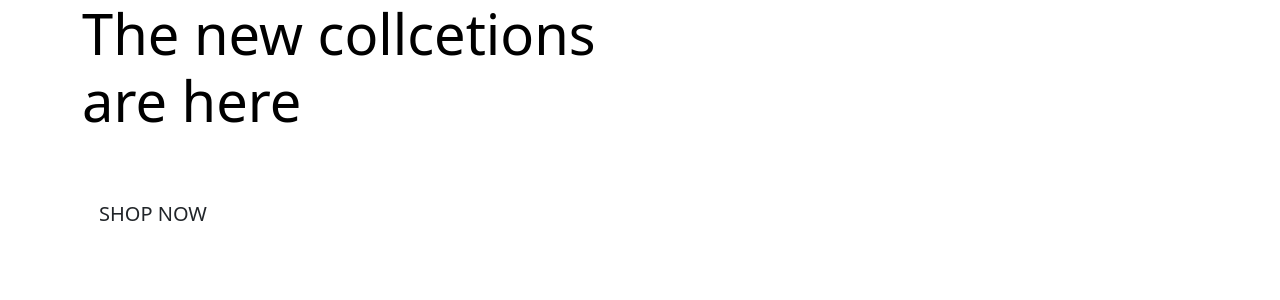
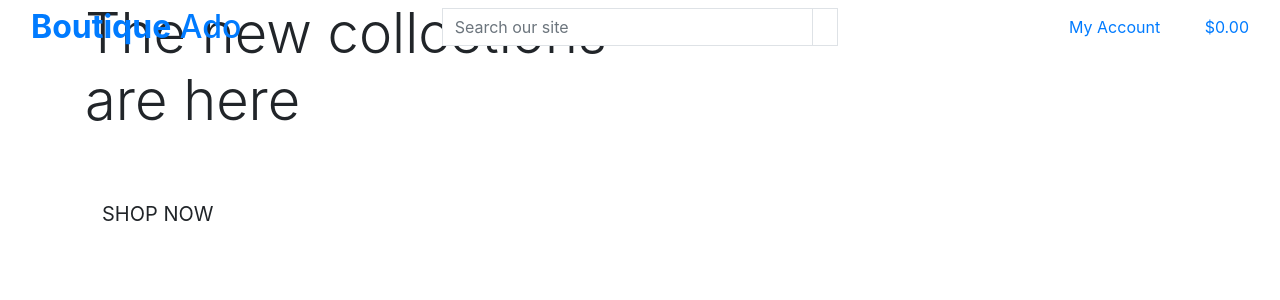
Before and after one commit to pavlo-myskov/boutique-ado, a Django app: page / in a window 1280 px wide. Shown: the top 300 px of the page. Run offline with Django 3.2, Linux system fonts and the light colour scheme; some libraries are stand-ins or nearby versions.

Commit message:
Refactor base template: change dependencies, add main header

```diff
--- a/templates/base.html
+++ b/templates/base.html
@@ -2,32 +2,108 @@
 
 <!doctype html>
 <html lang="en">
+
 <head>
+
   {% block meta %}
-      <meta http-equiv="X-UA-Compatible" content="IE=edge">
+  <meta http-equiv="X-UA-Compatible" content="ie=edge">
   <meta charset="utf-8">
-      <meta name="viewport" content="width=device-width, initial-scale=1">
+  <meta name="viewport" content="width=device-width, initial-scale=1, shrink-to-fit=no">
   {% endblock %}
 
-    {% block extra_meta %}{% endblock %}
-
-    {% block core_css %}
-    <link href="https://cdn.jsdelivr.net/npm/bootstrap@5.1.3/dist/css/bootstrap.min.css" rel="stylesheet" integrity="sha384-1BmE4kWBq78iYhFldvKuhfTAU6auU8tT94WrHftjDbrCEXSU1oBoqyl2QvZ6jIW3" crossorigin="anonymous">
+  {% block extra_meta %}
   {% endblock %}
 
-    {% block extra_css %}{% endblock %}
-
-    {% block core_js %}
-      <script src="https://code.jquery.com/jquery-3.7.0.min.js" integrity="sha256-2Pmvv0kuTBOenSvLm6bvfBSSHrUJ+3A7x6P5Ebd07/g=" crossorigin="anonymous"></script>
-      <script src="https://cdn.jsdelivr.net/npm/bootstrap@5.1.3/dist/js/bootstrap.bundle.min.js" integrity="sha384-ka7Sk0Gln4gmtz2MlQnikT1wXgYsOg+OMhuP+IlRH9sENBO0LRn5q+8nbTov4+1p" crossorigin="anonymous"></script>
+  {% block corecss %}
+  <link rel="stylesheet" href="https://stackpath.bootstrapcdn.com/bootstrap/4.4.1/css/bootstrap.min.css"
+    integrity="sha384-Vkoo8x4CGsO3+Hhxv8T/Q5PaXtkKtu6ug5TOeNV6gBiFeWPGFN9MuhOf23Q9Ifjh" crossorigin="anonymous">
   {% endblock %}
 
-    {% block extra_js %}{% endblock %}
+  {% block extra_css %}
+  {% endblock %}
 
-    <title>{% block headtitle %}Boutique Ado{% endblock %}</title>
+  {% block corejs %}
+  <script src="https://code.jquery.com/jquery-3.4.1.slim.min.js"
+    integrity="sha384-J6qa4849blE2+poT4WnyKhv5vZF5SrPo0iEjwBvKU7imGFAV0wwj1yYfoRSJoZ+n"
+    crossorigin="anonymous"></script>
+  <script src="https://cdn.jsdelivr.net/npm/popper.js@1.16.0/dist/umd/popper.min.js"
+    integrity="sha384-Q6E9RHvbIyZFJoft+2mJbHaEWldlvI9IOYy5n3zV9zzTtmI3UksdQRVvoxMfooAo"
+    crossorigin="anonymous"></script>
+  <script src="https://stackpath.bootstrapcdn.com/bootstrap/4.4.1/js/bootstrap.min.js"
+    integrity="sha384-wfSDF2E50Y2D1uUdj0O3uMBJnjuUD4Ih7YwaYd1iqfktj0Uod8GCExl3Og8ifwB6"
+    crossorigin="anonymous"></script>
+  {% endblock %}
+
+  {% block extra_js %}
+  {% endblock %}
+
+  <title>Boutique Ado {% block extra_title %}{% endblock %}</title>
 </head>
+
 <body>
-    <header class="container-fluid fixed-top"></header>
+  <header class="container-fluid fixed-top">
+    <div class="row">
+      <div class="col-12 col-lg-4 my-auto py-1 py-lg-0 text-center text-lg-left">
+        <a href="{% url 'home' %}" class="nav-link main-logo-link">
+          <h2 class="logo-font text-black my-0"><strong>Boutique</strong> Ado</h2>
+        </a>
+      </div>
+      <div class="col-12 col-lg-4 my-auto py-1 py-lg-0">
+        <form method="GET" action="">
+          <div class="input-group w-100">
+            <input class="form-control border border-black rounded-0" type="text" name="q"
+              placeholder="Search our site">
+            <div class="input-group-append">
+              <button class="form-control btn btn-black border border-black rounded-0" type="submit">
+                <span class="icon">
+                  <i class="fas fa-search"></i>
+                </span>
+              </button>
+            </div>
+          </div>
+        </form>
+      </div>
+      <div class="col-12 col-lg-4 my-auto py-1 py-lg-0">
+        <ul class="list-inline list-unstyled text-center text-lg-right my-0">
+          <li class="list-inline-item dropdown">
+            <a class="text-black nav-link" href="#" id="user-options" data-toggle="dropdown" aria-haspopup="true"
+              aria-expanded="false">
+              <div class="text-center">
+                <div><i class="fas fa-user fa-lg"></i></div>
+                <p class="my-0">My Account</p>
+              </div>
+            </a>
+            <div class="dropdown-menu border-0" aria-labelledby="user-options">
+              {% if request.user.is_authenticated %}
+              {% if request.user.is_superuser %}
+              <a href="" class="dropdown-item">Product Management</a>
+              {% endif %}
+              <a href="" class="dropdown-item">My Profile</a>
+              <a href="{% url 'account_logout' %}" class="dropdown-item">Logout</a>
+              {% else %}
+              <a href="{% url 'account_signup' %}" class="dropdown-item">Register</a>
+              <a href="{% url 'account_login' %}" class="dropdown-item">Login</a>
+              {% endif %}
+            </div>
+          </li>
+          <li class="list-inline-item">
+            <a class="{% if grand_total %}text-info font-weight-bold{% else %}text-black{% endif %} nav-link" href="">
+              <div class="text-center">
+                <div><i class="fas fa-shopping-bag fa-lg"></i></div>
+                <p class="my-0">
+                  {% if grand_total %}
+                  ${{ grand_total|floatformat:2 }}
+                  {% else %}
+                  $0.00
+                  {% endif %}
+                </p>
+              </div>
+            </a>
+          </li>
+        </ul>
+      </div>
+    </div>
+  </header>
 
   {% if messages %}
   <div class="message-container"></div>
@@ -42,5 +118,7 @@
   {% block postloadjs %}
   {% endblock %}
 
+
 </body>
+
 </html>
```
Lines whose indentation alone changed are shown as unchanged.
